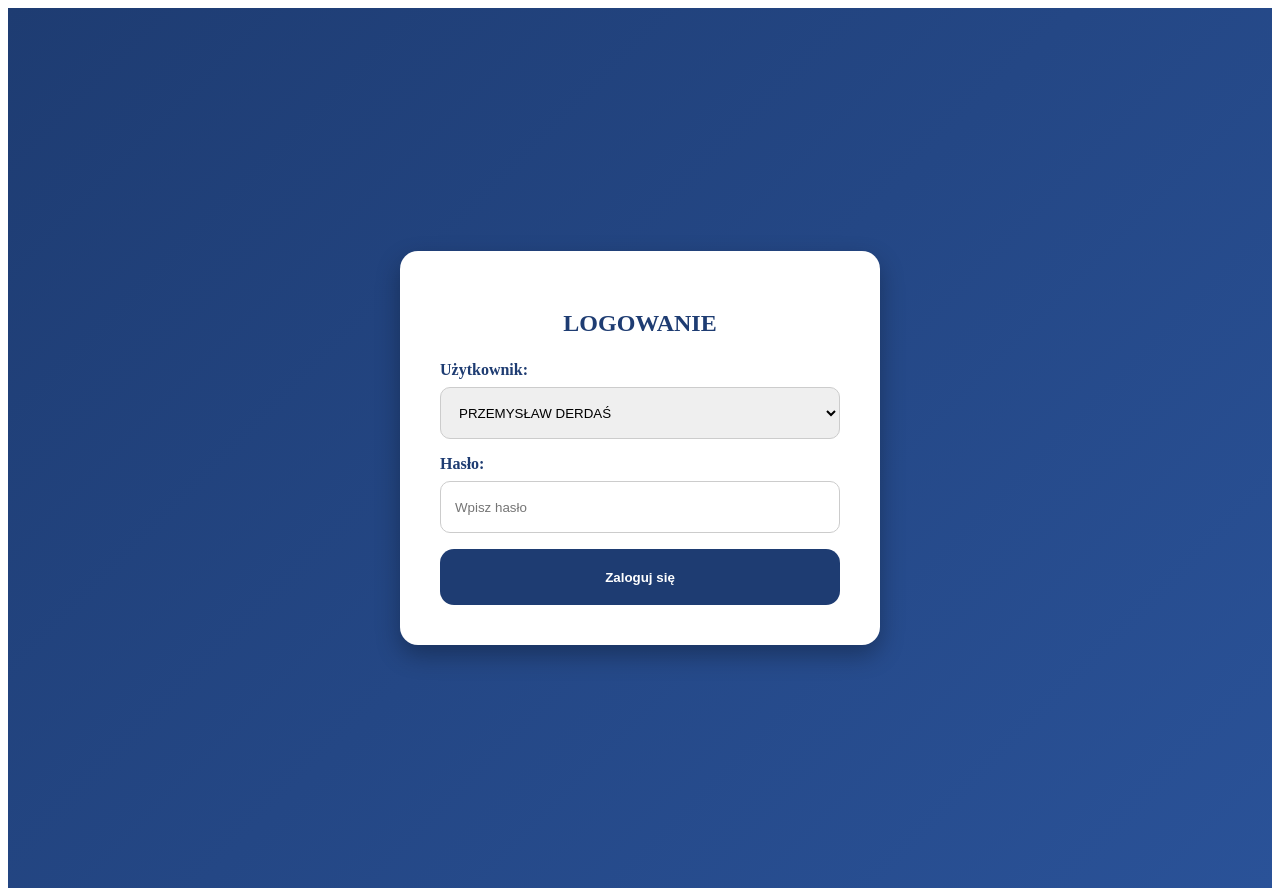
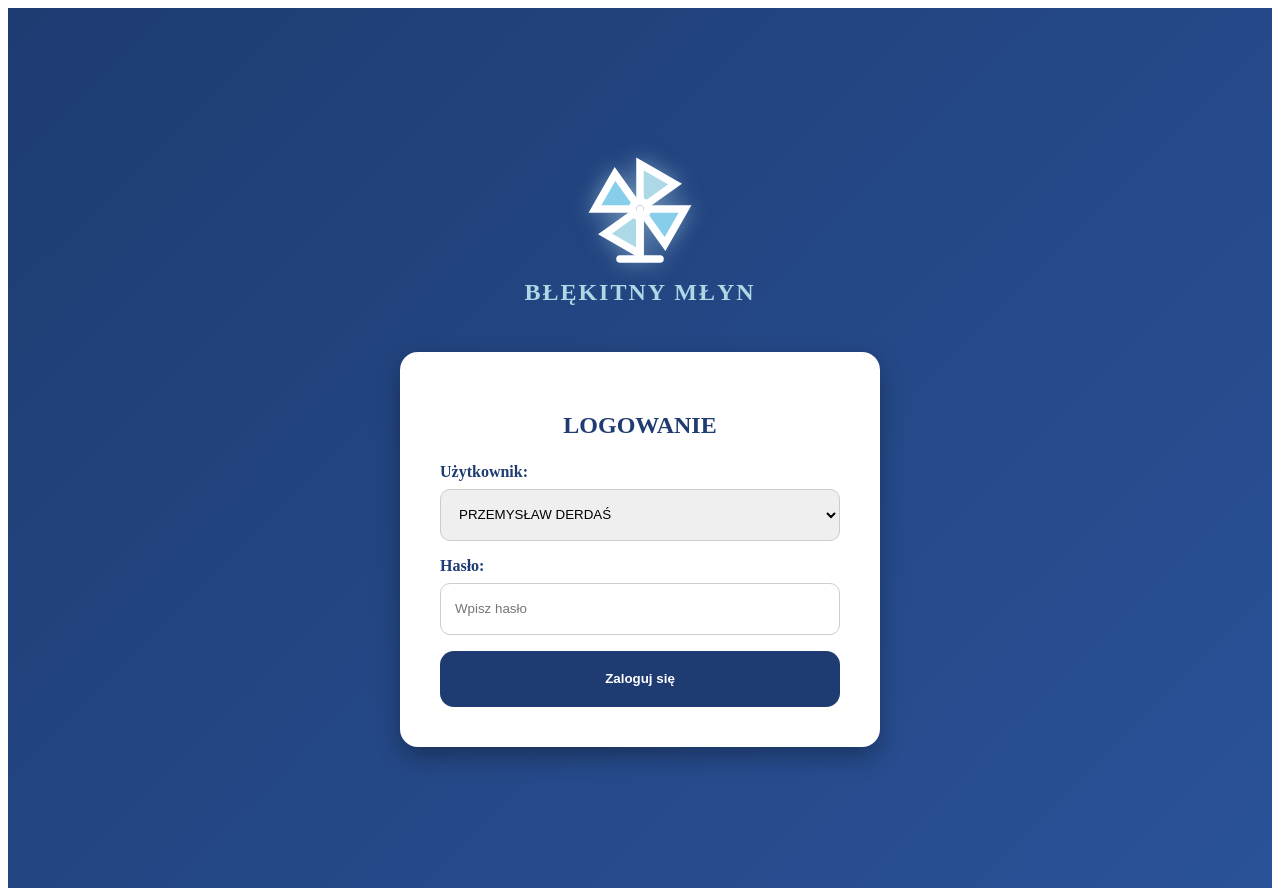
Before and after one commit to jakubpodsiadlo-stack/m-yn-sprawiedliwo-ci, a Next.js app: page / in a window 1280 px wide. Built offline with nearby package versions, Linux system fonts and the light colour scheme.

Commit message:
Update index.js

```diff
--- a/pages/index.js
+++ b/pages/index.js
@@ -15,7 +15,7 @@ const DEPARTMENTS = [
   "KREDYTY","MARKETING","PV"
 ];
 
-const USERS = ["PRZEMYSŁAW DERDAŚ"]; // Lista uprawnionych loginów
+const USERS = ["PRZEMYSŁAW DERDAŚ"];
 
 export default function Home() {
   const [isLoggedIn, setIsLoggedIn] = useState(false);
@@ -55,14 +55,7 @@ export default function Home() {
       headers: { "Content-Type": "application/json" },
       body: JSON.stringify(form)
     });
-
-    setForm({
-      department: DEPARTMENTS[0],
-      date: today(),
-      score: 3,
-      comment: ""
-    });
-
+    setForm({ department: DEPARTMENTS[0], date: today(), score: 3, comment: "" });
     load();
   };
 
@@ -83,6 +76,19 @@ export default function Home() {
   if (!isLoggedIn) {
     return (
       <div style={styles.page}>
+        {/* DUŻY BŁĘKITNY MŁYN */}
+        <div style={styles.logoContainer}>
+          <svg viewBox="0 0 24 24" style={styles.millIcon} fill="none" stroke="currentColor" strokeWidth="1.5">
+            <path d="M12 12V3L19 7L12 12Z" fill="#add8e6" />
+            <path d="M12 12H21L17 19L12 12Z" fill="#87ceeb" />
+            <path d="M12 12V21L5 17L12 12Z" fill="#add8e6" />
+            <path d="M12 12H3L7 5L12 12Z" fill="#87ceeb" />
+            <circle cx="12" cy="12" r="1.5" fill="#1e3c72" />
+            <path d="M8 22H16M12 21V12" stroke="#fff" strokeLinecap="round" />
+          </svg>
+          <h1 style={{ color: '#add8e6', marginTop: '10px', fontSize: '24px', letterSpacing: '2px' }}>BŁĘKITNY MŁYN</h1>
+        </div>
+
         <div style={styles.loginCard}>
           <h2 style={styles.title}>LOGOWANIE</h2>
           <form onSubmit={handleLogin}>
@@ -275,6 +281,8 @@ export default function Home() {
 
 const styles = {
   page:{minHeight:"100vh",background:"linear-gradient(135deg,#1e3c72,#2a5298)",padding:"40px",color:"#fff", display: "flex", flexDirection: "column", alignItems: "center", justifyContent: "center"},
+  logoContainer: { display: 'flex', flexDirection: 'column', alignItems: 'center', marginBottom: '30px' },
+  millIcon: { width: '120px', height: '120px', filter: 'drop-shadow(0 0 10px rgba(173, 216, 230, 0.5))' },
   loginCard: {background: "#fff", color: "#333", padding: "40px", borderRadius: "18px", width: "100%", maxWidth: "400px", boxShadow: "0 10px 25px rgba(0,0,0,0.3)"},
   label: {display: "block", marginBottom: "8px", fontWeight: "bold", color: "#1e3c72"},
   tabs:{display:"flex",justifyContent:"space-between",width:"100%",maxWidth:"900px",margin:"0 auto 30px"},
```
